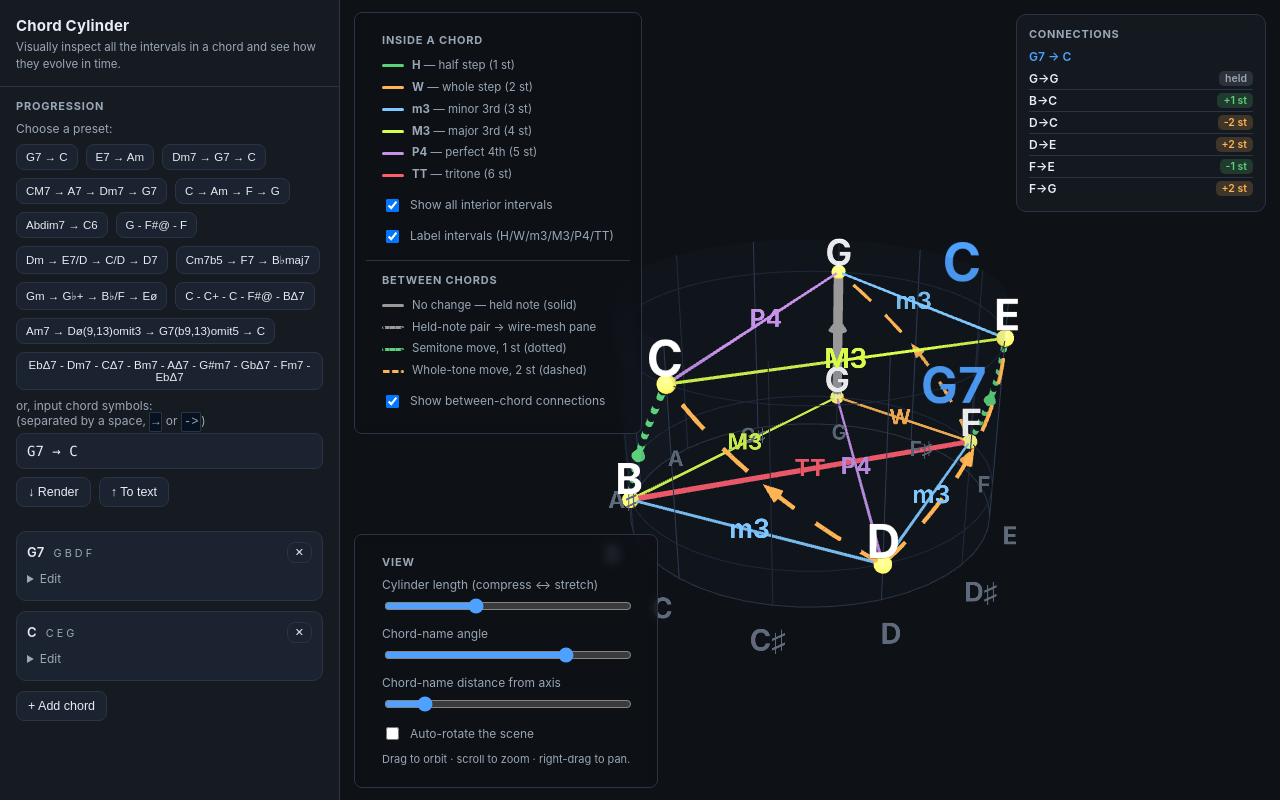
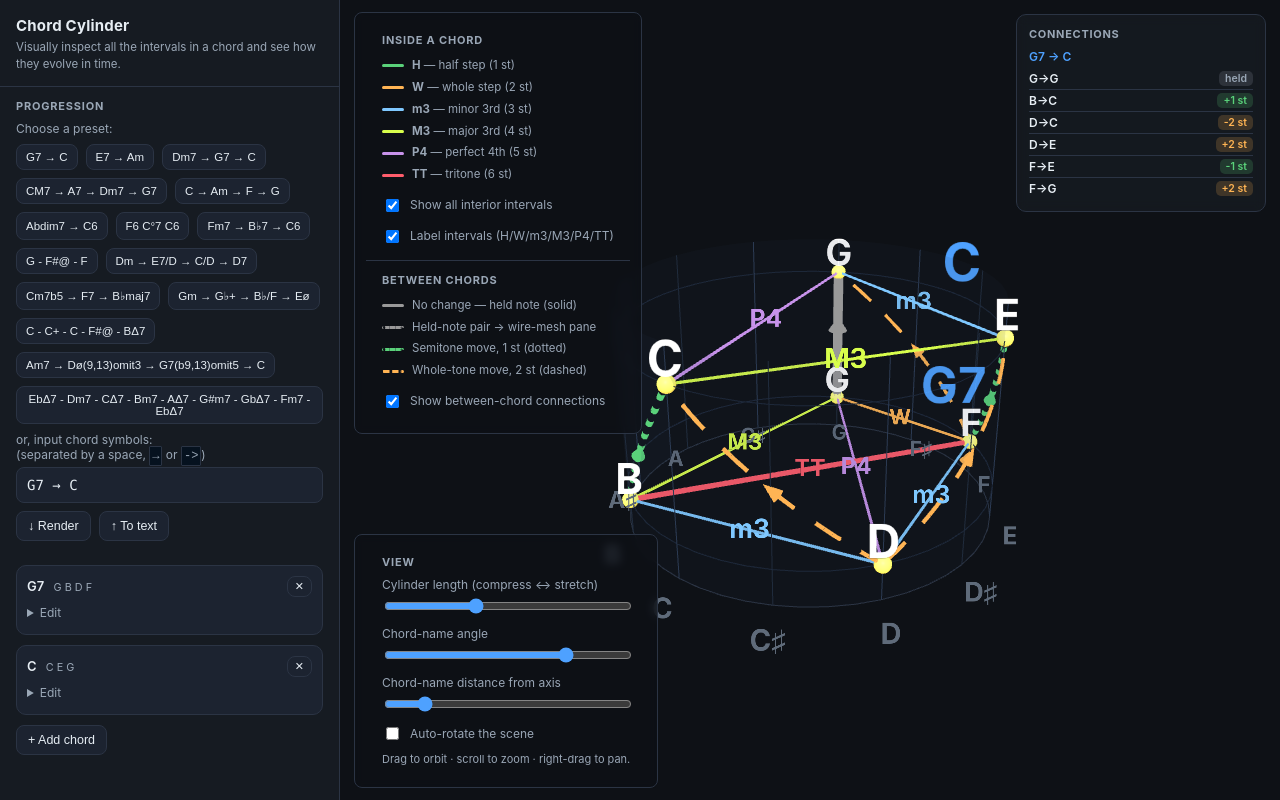
Before and after one commit to hsjoihs/vs-chords, a website: page index.html in a window 1280 px wide. Drawn offline with nearby package versions, Linux system fonts and the light colour scheme; animation ran at ten frames a second.

Commit message:
Add a sample; add an adequate `user-select: none`

```diff
--- a/main.js
+++ b/main.js
@@ -18,7 +18,8 @@ const PRESETS = [
     "Dm7 → G7 → C",
     "CM7 → A7 → Dm7 → G7",
     "C → Am → F → G",
-    "Abdim7 → C6",
+    "Abdim7 → C6", "F6 C°7 C6",
+    "Fm7 → B♭7 → C6",
     "G - F#@ - F",
     "Dm → E7/D → C/D → D7",
     "Cm7b5 → F7 → B♭maj7",
--- a/style.css
+++ b/style.css
@@ -264,7 +264,8 @@ button.primary:hover {
 .legend {
     font-size: 11.5px;
     line-height: 1.9;
-    color: var(--muted)
+    color: var(--muted);
+    user-select: none;
 }
 
 .legend i {
```
